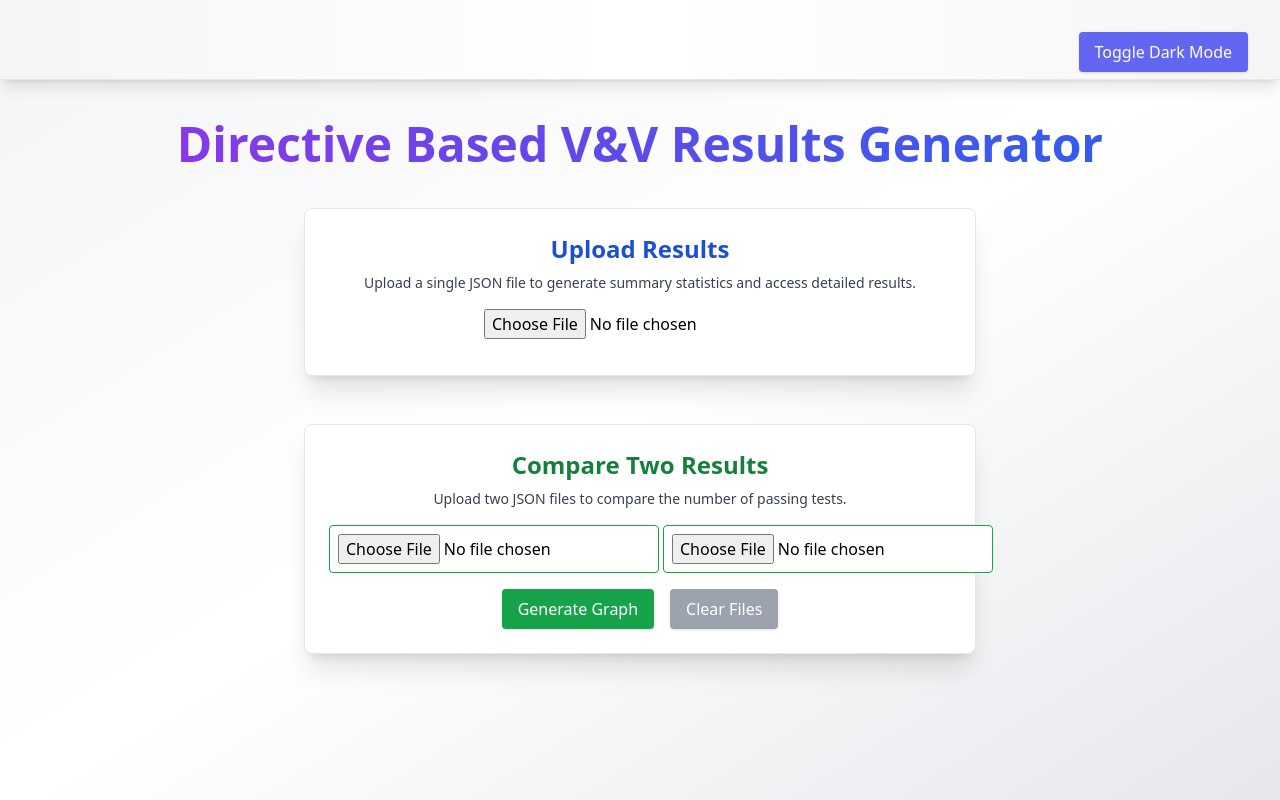
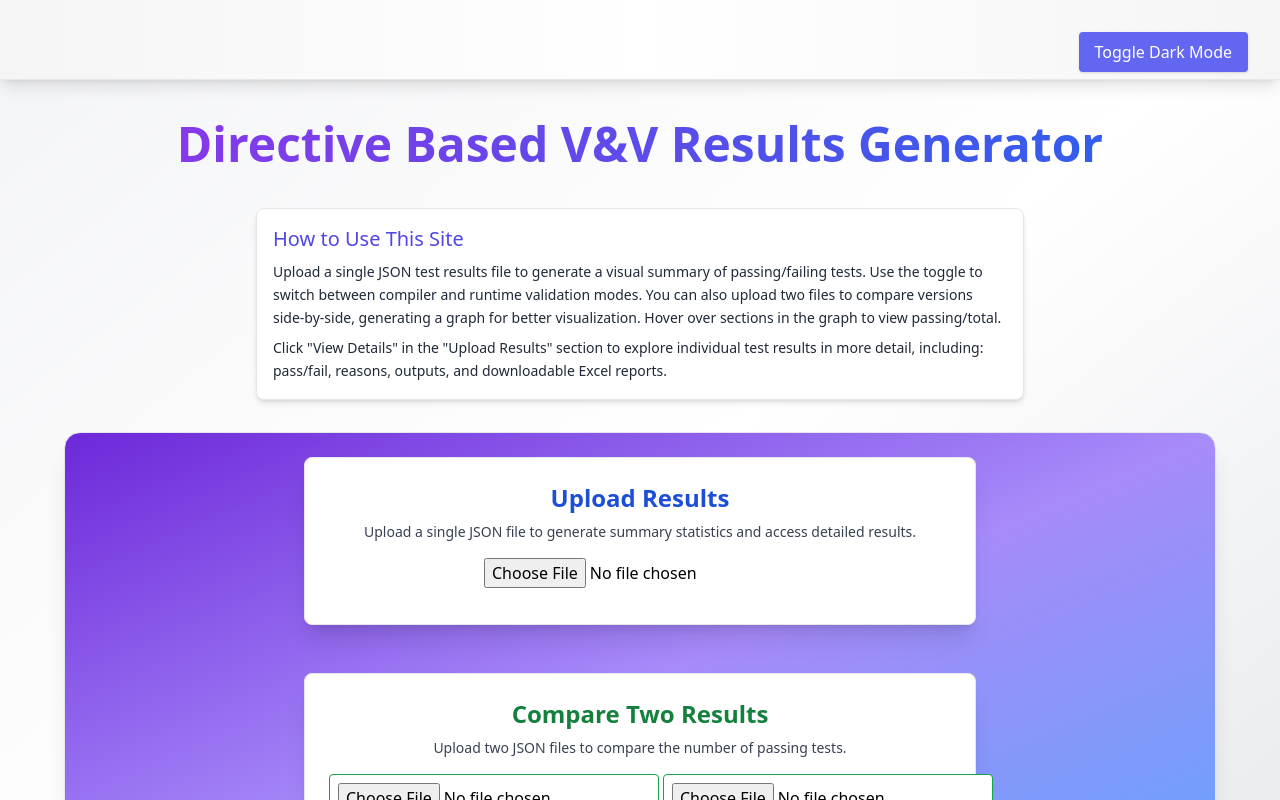
Before and after one commit to UD-CRPL/Directive-Based-VV-Generator, a React (Create React App) app in the folder vv-site/: page / in a window 1280 px wide. Shown: the top 800 px of the page. Built offline with nearby package versions, Linux system fonts and the light colour scheme.

Commit message:
UI improved

```diff
--- a/vv-site/src/App.tsx
+++ b/vv-site/src/App.tsx
@@ -248,6 +248,31 @@ useEffect(() => {
         Directive Based V&V Results Generator
       </h1>
 
+      <div className={`max-w-3xl mx-auto mt-4 mb-8 p-4 rounded-lg shadow-md border
+        ${darkMode
+          ? 'bg-gray-900 text-gray-200 border-gray-700'
+          : 'bg-white text-gray-800 border-gray-200'}`}>
+        <h2 className="text-xl font-semi-bold mb-2 text-indigo-600 dark:text-indigo-300">
+          How to Use This Site
+        </h2>
+        <p className="text-sm leading-relaxed">
+          Upload a single JSON test results file to generate a visual summary of passing/failing tests.
+          Use the toggle to switch between compiler and runtime validation modes. You can also upload
+          two files to compare versions side-by-side, generating a graph for better visualization. Hover over sections
+          in the graph to view passing/total.
+        </p>
+        <p className="text-sm leading-relaxed font-semi-bold mt-2">
+          Click "View Details" in the "Upload Results" section to explore individual test results in more detail, including: pass/fail, reasons, outputs, and downloadable Excel reports.
+        </p>
+      </div>
+
+      <div
+        className={`rounded-2xl border shadow-xl p-6 mb-12 max-w-6xl mx-auto
+          ${darkMode
+            ? 'bg-gradient-to-br from-violet-600 via-blue-400 to-blue-200 border-gray-700'
+            : 'bg-gradient-to-br from-violet-700 via-violet-400 to-blue-400 border-gray-200'
+          }`}
+      >
       <div className={`max-w-2xl mx-auto mb-12 border rounded-lg shadow-xl p-6 ${darkMode ? 'bg-gray-900 text-white' : 'bg-white text-black'}`}>
         <h2 className="text-2xl font-bold text-center text-blue-700 dark:text-blue-300 mb-2">Upload Results</h2>
         <p className="text-center text-sm mb-4 text-gray-700 dark:text-gray-400">Upload a single JSON file to generate summary statistics and access detailed results.</p>
@@ -424,6 +449,7 @@ useEffect(() => {
         )}
       </div>
     </div>
+    </div>
   );
 }
 
```
